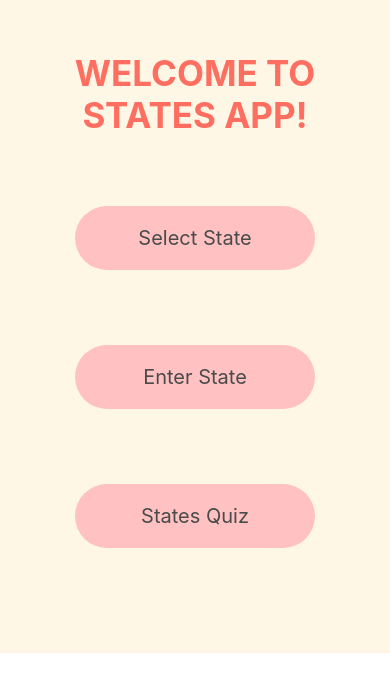
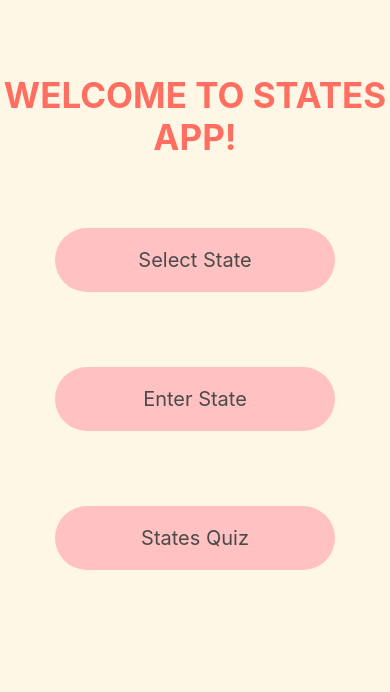
Before and after one commit to Kicchu02/States, a React Native app: screen / in a window 390 px wide. Shown: the part 148-840 px from the top of the page. Built offline with nearby package versions, Linux system fonts and the light colour scheme.

Commit message:
Fix background color

```diff
--- a/App.tsx
+++ b/App.tsx
@@ -1,10 +1,11 @@
 import { StatusBar } from "expo-status-bar";
 import { View } from "react-native";
 import WelcomePage from "./components/WelcomePage";
+import style from "./Styles";
 
 export default function App() {
   return (
-    <View>
+    <View style={style.container}>
       <WelcomePage />
       <StatusBar style="auto" />
     </View>
--- a/components/WelcomePage.tsx
+++ b/components/WelcomePage.tsx
@@ -5,7 +5,7 @@ import StyledButton from "../ui-components/StyledButton";
 
 export default function WelcomePage() {
   return (
-    <View style={style.container}>
+    <View>
       <Text style={style.textHeaderStyle}>WELCOME TO STATES APP!</Text>
       <StyledButton text="Select State" />
       <StyledButton text="Enter State" />
--- a/styles.tsx
+++ b/styles.tsx
@@ -4,8 +4,8 @@ import { colors } from "./types/Themes";
 const style = StyleSheet.create({
   container: {
     backgroundColor: colors.beige,
-    paddingVertical: 50,
-    paddingHorizontal: 20,
+    flex: 1,
+    flexDirection: "column",
     justifyContent: "center",
   },
   buttonStyle: {
```
